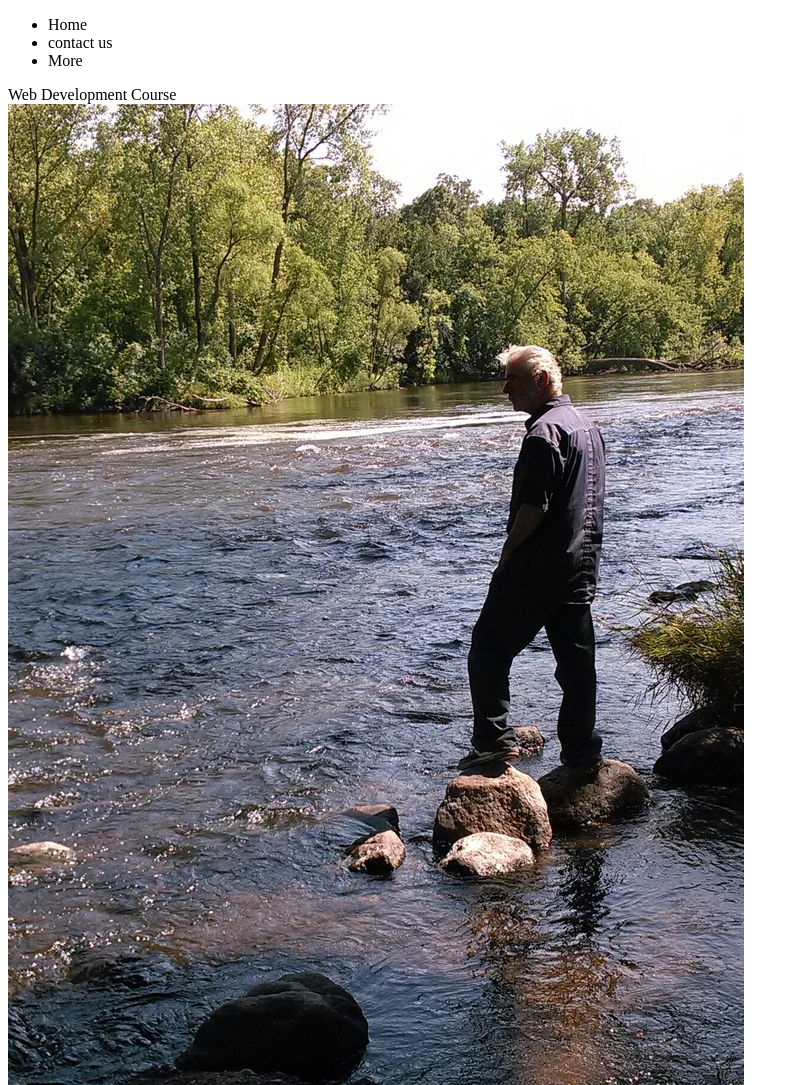
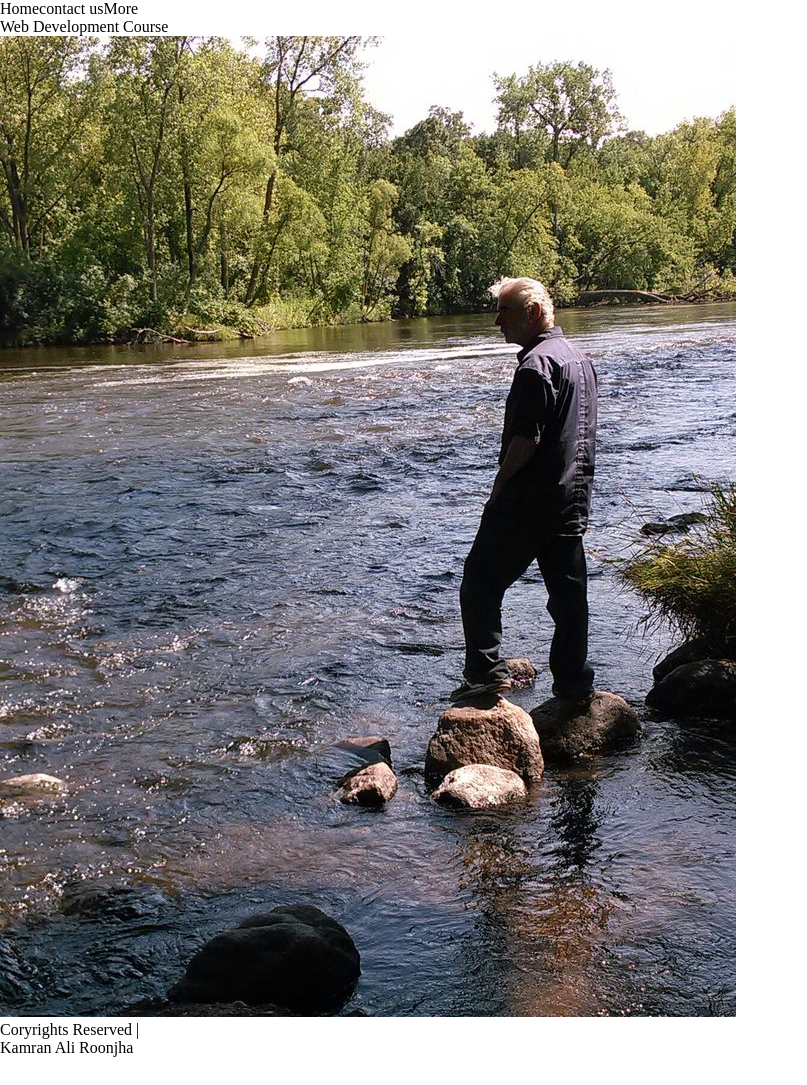
Before and after one commit to KamranAli812921/Learning_Web_Development, a plain HTML site: page Web Development/09/index.html in a window 1280 px wide. Shown: the top 1085 px of the page, without its empty margins (0-807 px from the left). After the commit the page ends 1057 px from the top, so only its background shows below. Drawn offline with Linux system fonts and the light colour scheme.

Commit message:
Adding some css

```diff
--- a/Web Development/09/index.html
+++ b/Web Development/09/index.html
@@ -4,6 +4,7 @@
     <meta charset="UTF-8" />
     <meta name="viewport" content="width=device-width, initial-scale=1.0" />
     <title>Basic design</title>
+    <link rel="stylesheet" href="style.css">
   </head>
   <header>
     <nav>
--- a/Web Development/09/style.css
+++ b/Web Development/09/style.css
@@ -0,0 +1,10 @@
+*{
+    padding: 0;
+    margin: 0;
+}
+nav ul li{
+    list-style: none;
+}
+nav ul {
+    display: flex;
+}
```
